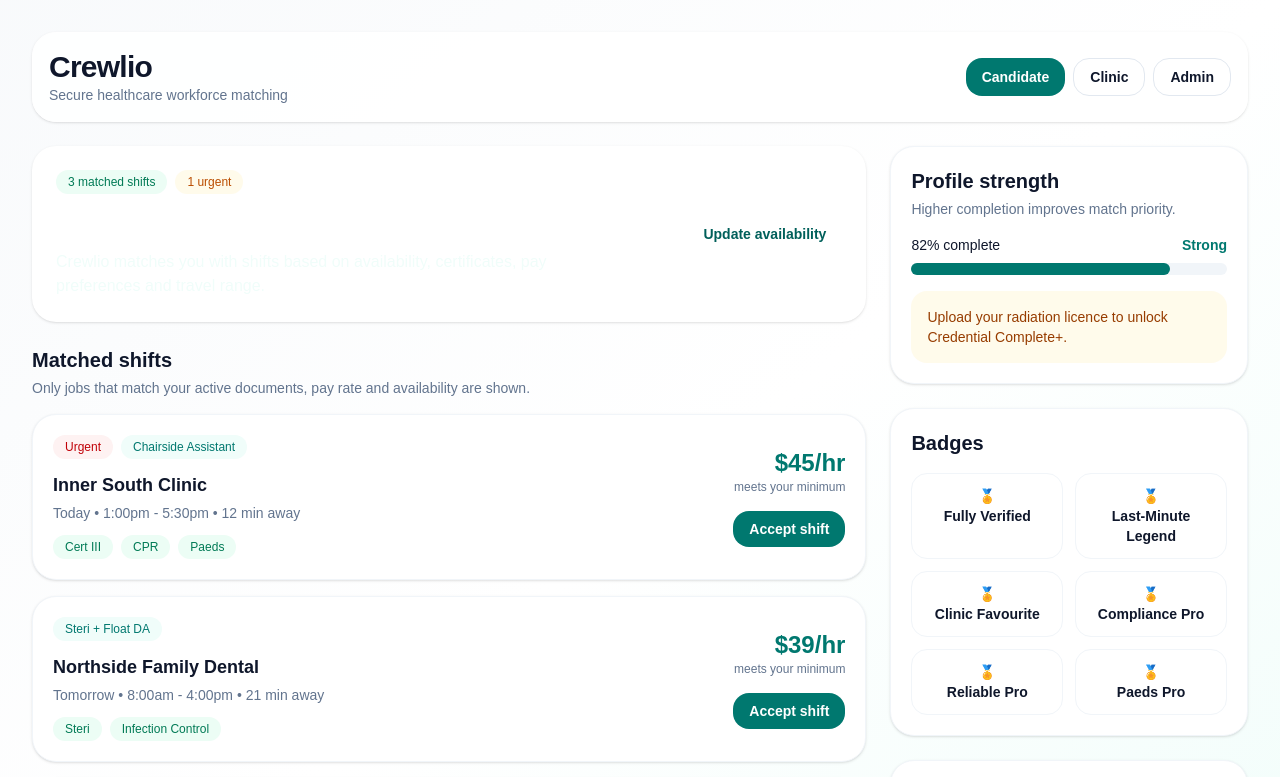
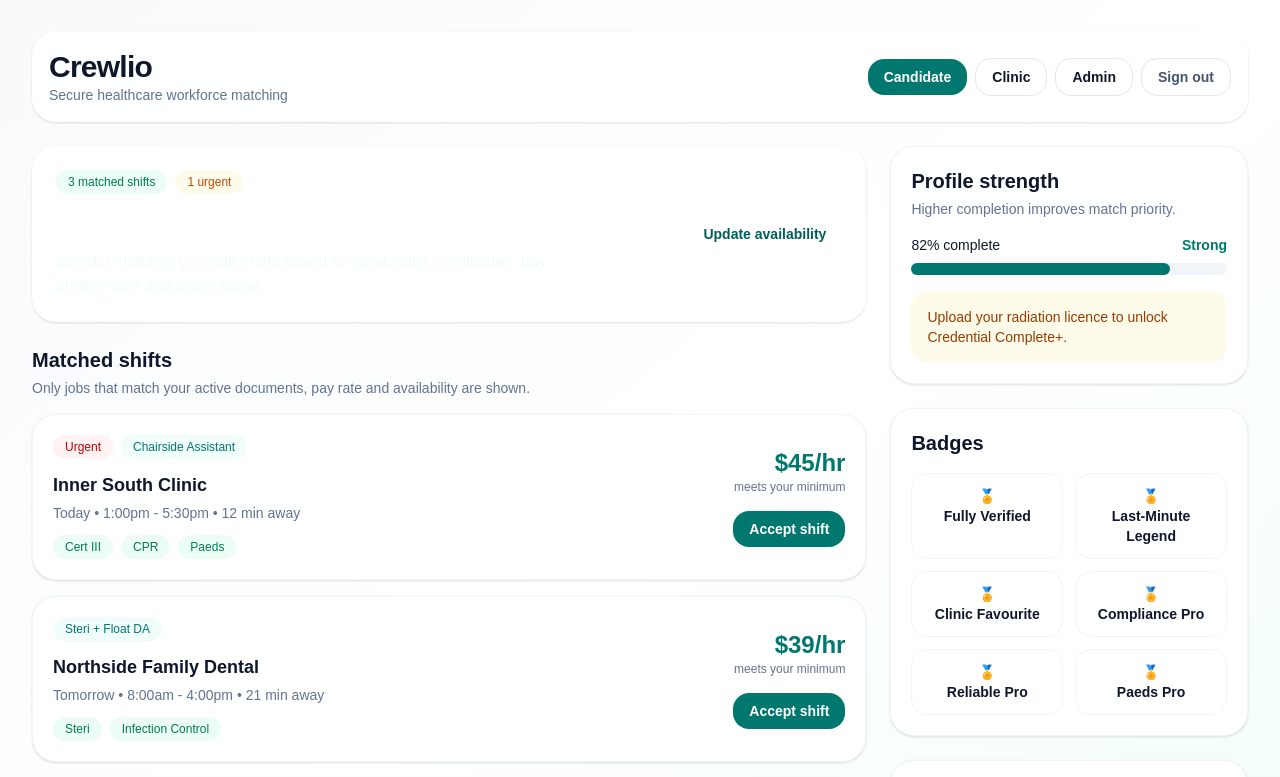
Before and after one commit to helfung/nextjs-Crewlio, a Next.js app: page / in a window 1280 px wide. Shown: the top 777 px of the page. Built offline with nearby package versions, Linux system fonts and the light colour scheme.

Commit message:
Add sign out button to header

```diff
--- a/app/page.tsx
+++ b/app/page.tsx
@@ -382,7 +382,7 @@
     <p className="text-sm text-slate-500">Secure healthcare workforce matching</p>
   </div>
 
-          <div className="flex flex-wrap gap-2">
+  <div className="flex flex-wrap items-center gap-2">
     <Button
       onClick={() => setTab("candidate")}
       className={tab === "candidate" ? "bg-teal-700 text-white" : "border border-slate-200 bg-white"}
@@ -401,6 +401,17 @@
     >
       Admin
     </Button>
+    <button
+      onClick={async () => {
+        const { createClient } = await import("@/lib/supabase/client");
+        const supabase = createClient();
+        await supabase.auth.signOut();
+        window.location.href = "/auth/login";
+      }}
+      className="rounded-2xl border border-slate-200 bg-white px-4 py-2 text-sm font-semibold text-slate-600 transition hover:bg-red-50 hover:text-red-600 hover:border-red-200"
+    >
+      Sign out
+    </button>
   </div>
 </header>
 
```
Lines whose indentation alone changed are shown as unchanged.
